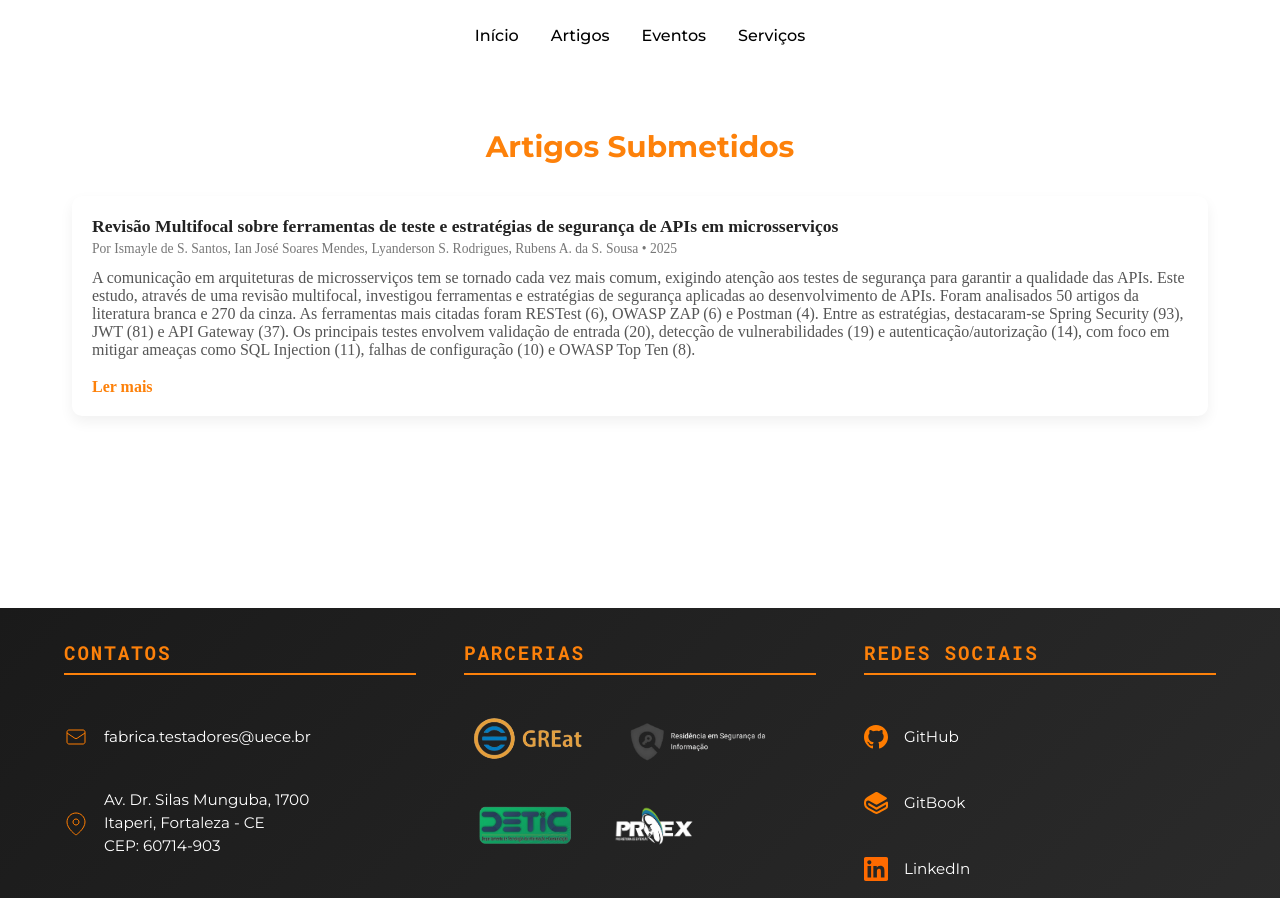
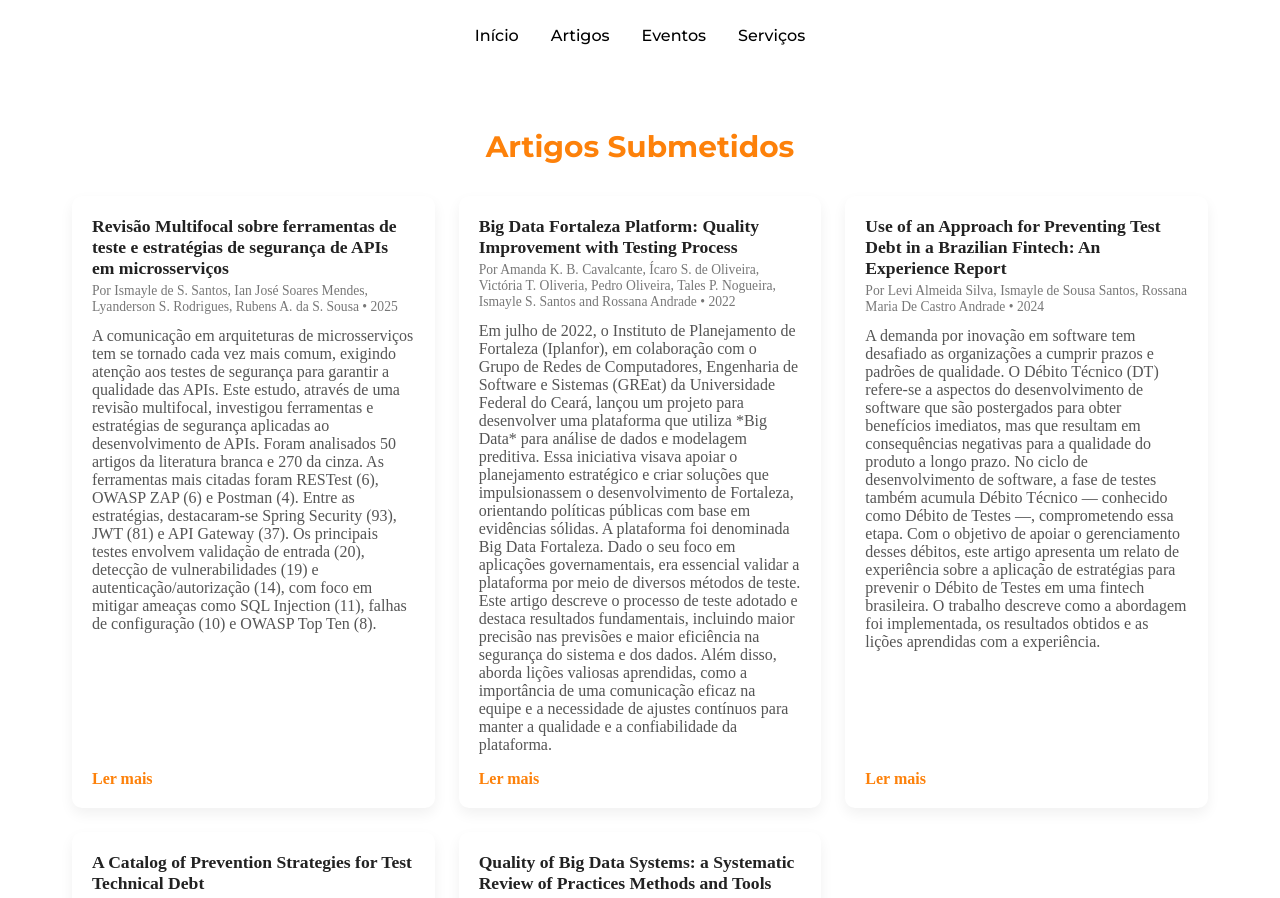
Before and after one commit to FabricadeTestadores/Site-Fabrica, a React (Vite) app: page /artigos in a window 1280 px wide. Shown: the top 898 px of the page. Built offline with nearby package versions, Linux system fonts and the light colour scheme; the HTML template or start-up script is replaced by a standard one.

Commit message:
sua mensagem de commit

```diff
--- a/src/Components/Team/index.jsx
+++ b/src/Components/Team/index.jsx
@@ -128,7 +128,7 @@ export default function Team() {
                 </div>
               </div>
 
-                <div className="member-card">
+              <div className="member-card">
                 <div className="member-photo">
                   <img src="/wallison.jpg" alt="Wallison" />
                 </div>
@@ -145,7 +145,7 @@ export default function Team() {
                 </div>
               </div>
 
-               <div className="member-card center-card">
+              <div className="member-card center-card">
                 <div className="member-photo">
                   <img
                     src="/gabriel.jpg"
@@ -183,7 +183,7 @@ export default function Team() {
               </div>
 
 
-               <div className="member-card">
+              <div className="member-card">
                 <div className="member-photo">
                   <img src="/Kayque Mateus.jpeg" alt="Kayque Mateus" />
                 </div>
@@ -217,6 +217,21 @@ export default function Team() {
                 </div>
               </div>
 
+              <div className="member-card">
+                <div className="member-photo">
+                  <img src="/rafael monteiro.png" alt="Rafael Monteiro" />
+                </div>
+                <div className="member-info">
+                  <h3 className="member-name">RAFAEL MONTEIRO</h3>
+                  <div className="member-social">
+                    <a href="https://www.linkedin.com/in/rafael-monteiro-de-castro/" target="_blank" rel="noopener noreferrer" className="social-link linkedin">
+                      <img src="/linkedin-icon.svg" alt="LinkedIn" />
+                    </a>
+                  </div>
+                </div>
+              </div>
+
+
             </div>
           </div>
         </div>
--- a/src/content/articles/artigos.json
+++ b/src/content/articles/artigos.json
@@ -6,5 +6,37 @@
     "date": "2025",
     "summary": "A comunicação em arquiteturas de microsserviços tem se tornado cada vez mais comum, exigindo atenção aos testes de segurança para garantir a qualidade das APIs. Este estudo, através de uma revisão multifocal, investigou ferramentas e estratégias de segurança aplicadas ao desenvolvimento de APIs. Foram analisados 50 artigos da literatura branca e 270 da cinza. As ferramentas mais citadas foram RESTest (6), OWASP ZAP (6) e Postman (4). Entre as estratégias, destacaram-se Spring Security (93), JWT (81) e API Gateway (37). Os principais testes envolvem validação de entrada (20), detecção de vulnerabilidades (19) e autenticação/autorização (14), com foco em mitigar ameaças como SQL Injection (11), falhas de configuração (10) e OWASP Top Ten (8).",
     "link": "https://sol.sbc.org.br/index.php/sbseg_estendido/article/view/36764"
+  },
+  {
+    "id": 2,
+    "title": "Big Data Fortaleza Platform: Quality Improvement with Testing Process",
+    "author": "Amanda K. B. Cavalcante, Ícaro S. de Oliveira, Victória T. Oliveria, Pedro Oliveira, Tales P. Nogueira, Ismayle S. Santos and Rossana Andrade",
+    "date": "2022",
+    "summary": "Em julho de 2022, o Instituto de Planejamento de Fortaleza (Iplanfor), em colaboração com o Grupo de Redes de Computadores, Engenharia de Software e Sistemas (GREat) da Universidade Federal do Ceará, lançou um projeto para desenvolver uma plataforma que utiliza *Big Data* para análise de dados e modelagem preditiva. Essa iniciativa visava apoiar o planejamento estratégico e criar soluções que impulsionassem o desenvolvimento de Fortaleza, orientando políticas públicas com base em evidências sólidas. A plataforma foi denominada Big Data Fortaleza. Dado o seu foco em aplicações governamentais, era essencial validar a plataforma por meio de diversos métodos de teste. Este artigo descreve o processo de teste adotado e destaca resultados fundamentais, incluindo maior precisão nas previsões e maior eficiência na segurança do sistema e dos dados. Além disso, aborda lições valiosas aprendidas, como a importância de uma comunicação eficaz na equipe e a necessidade de ajustes contínuos para manter a qualidade e a confiabilidade da plataforma.",
+    "link": "https://www.scitepress.org/Link.aspx?doi=10.5220/0013290500003929"
+  },
+  {
+    "id": 3,
+    "title": "Use of an Approach for Preventing Test Debt in a Brazilian Fintech: An Experience Report",
+    "author": "Levi Almeida Silva, Ismayle de Sousa Santos, Rossana Maria De Castro Andrade",
+    "date": "2024",
+    "summary": "A demanda por inovação em software tem desafiado as organizações a cumprir prazos e padrões de qualidade. O Débito Técnico (DT) refere-se a aspectos do desenvolvimento de software que são postergados para obter benefícios imediatos, mas que resultam em consequências negativas para a qualidade do produto a longo prazo. No ciclo de desenvolvimento de software, a fase de testes também acumula Débito Técnico — conhecido como Débito de Testes —, comprometendo essa etapa. Com o objetivo de apoiar o gerenciamento desses débitos, este artigo apresenta um relato de experiência sobre a aplicação de estratégias para prevenir o Débito de Testes em uma fintech brasileira. O trabalho descreve como a abordagem foi implementada, os resultados obtidos e as lições aprendidas com a experiência.",
+    "link": "https://dl.acm.org/doi/10.1145/3701625.3701639?__cf_chl_f_tk=2euXhoNJ5Dfi.FQPLi_BrM6eZsO4HxDOC1R.PFfoW1o-1783010752-1.0.1.1-oYwNZBEAiH_hAutfHITf8DUaRGh66zYeWXmEF_QRJvQ"
+  },
+  {
+    "id": 4,
+    "title": "A Catalog of Prevention Strategies for Test Technical Debt",
+    "author": "Levi Almeida Silva, Ismayle de Sousa Santos",
+    "date": "2024",
+    "summary": "The demand for software innovation pressures organizations to balance meeting deadlines with maintaining quality. This situation can lead to Technical Debt (TD), which refers to postponed development tasks that offer short-term gains but harm long-term quality. During the development process, the Testing phase also accumulates TD, known as Test Debt, which affects its effectiveness.",
+    "link": "https://dl.acm.org/doi/10.1145/3701625.3701692"
+  },
+  {
+    "id": 5,
+    "title": "Quality of Big Data Systems: a Systematic Review of Practices Methods and Tools",
+    "author": "Icaro Santos de Oliveira, João Matheus Alves, Samuel Alcântara, Ismayle Sousa Santos, Rossana Maria De Castro Andrade",
+    "date": "2024",
+    "summary": "À medida que a complexidade e a escala das aplicações de *big data* aumentam, as metodologias tradicionais de teste frequentemente se mostram insuficientes para garantir a confiabilidade e o desempenho do sistema. Este artigo apresenta uma revisão da literatura focada em testes e garantia da qualidade em sistemas de *big data*. O objetivo deste estudo é identificar os principais desafios enfrentados para assegurar a qualidade de sistemas de *big data*, bem como as práticas, os métodos e as ferramentas disponíveis para essa finalidade. Por meio de uma análise de fontes acadêmicas, identificamos lacunas de pesquisa e soluções que visam aprimorar os processos de teste e elevar a qualidade dos sistemas de *big data*. Nossas conclusões oferecem *insights* valiosos para pesquisadores e profissionais que buscam desenvolver estratégias de teste para ambientes de *big data*, contribuindo assim para o avanço da engenharia de software nesse domínio.",
+    "link": "https://sol.sbc.org.br/index.php/sbqs/article/view/32931"
   }
 ]
--- a/src/content/events/pastEvents.json
+++ b/src/content/events/pastEvents.json
@@ -33,5 +33,13 @@
     "date": "2024",
     "description": "Curso introdutório sobre testes unitários e testes de API.",
     "location": "LABCOMP - UECE"
+  },
+  {
+    "id": 1,
+    "title": "CTFL V.2",
+    "date": "20/04/2025 á 15/05/2025",
+    "time": "18:00",
+    "description": "A Fábrica de Testadores, projeto de extensão do GESAD/UECE, convida todos os interessados na área de testes de software e na certificação CTFL para o Minicurso gratuito: “Curso preparatorio CTFL V.4”.",
+    "location": "Youtube / Fabrica de testadores"
   }
 ]
--- a/src/content/events/upcomingEvents.json
+++ b/src/content/events/upcomingEvents.json
@@ -1,11 +1,3 @@
 [
-  {
-    "id": 1,
-    "title": "CTFL V.2",
-    "date": "20/04/2025 á 15/05/2025",
-    "time": "18:00",
-    "description": "A Fábrica de Testadores, projeto de extensão do GESAD/UECE, convida todos os interessados na área de testes de software e na certificação CTFL para o Minicurso gratuito: “Curso preparatorio CTFL V.4”.",
-    "location": "Youtube / Fabrica de testadores",
-    "link": "https://docs.google.com/forms/d/e/1FAIpQLSetjuy6vfSt7LJnnW0VVJENX7YCRl3logMzF7kWpptijO2T0A/viewform"
-  }
+  {}
 ]
```
Also changed, not shown: public/rafael monteiro.png (added).
